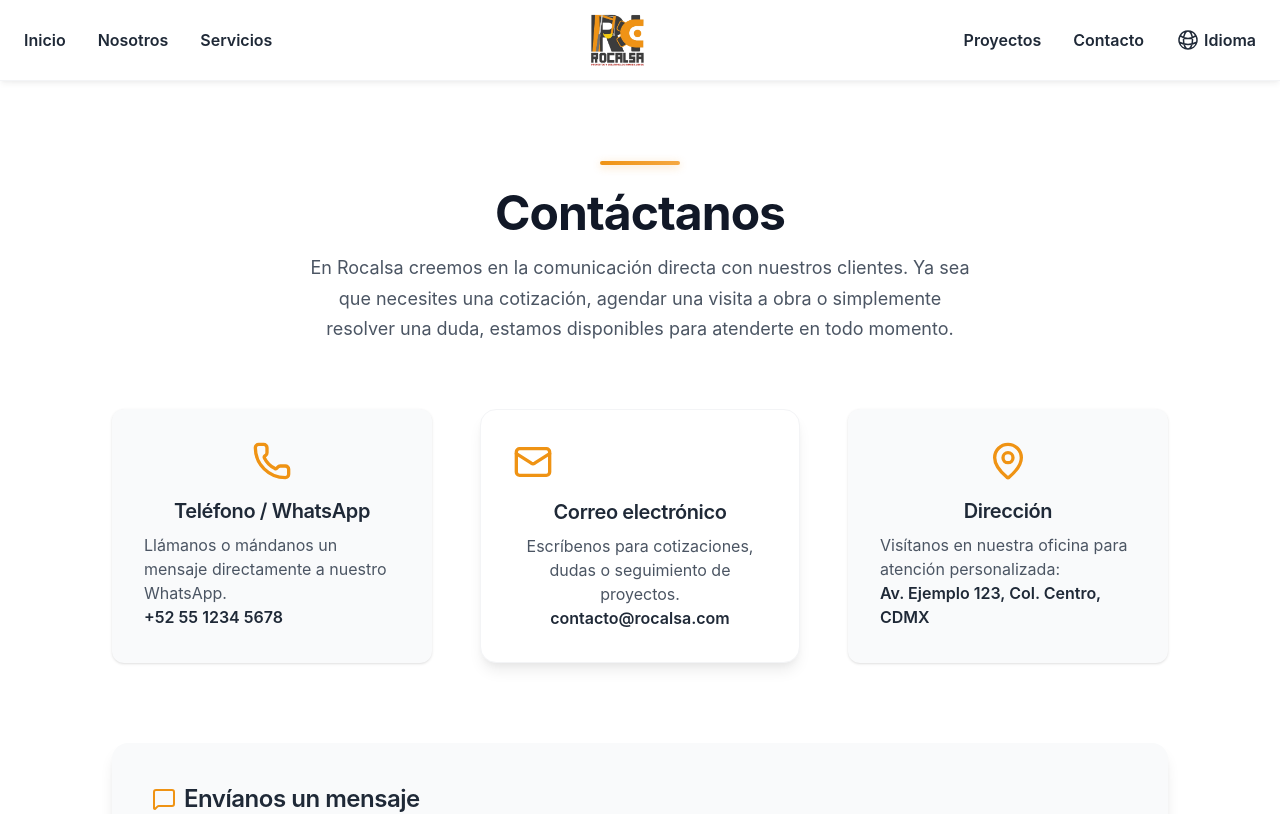
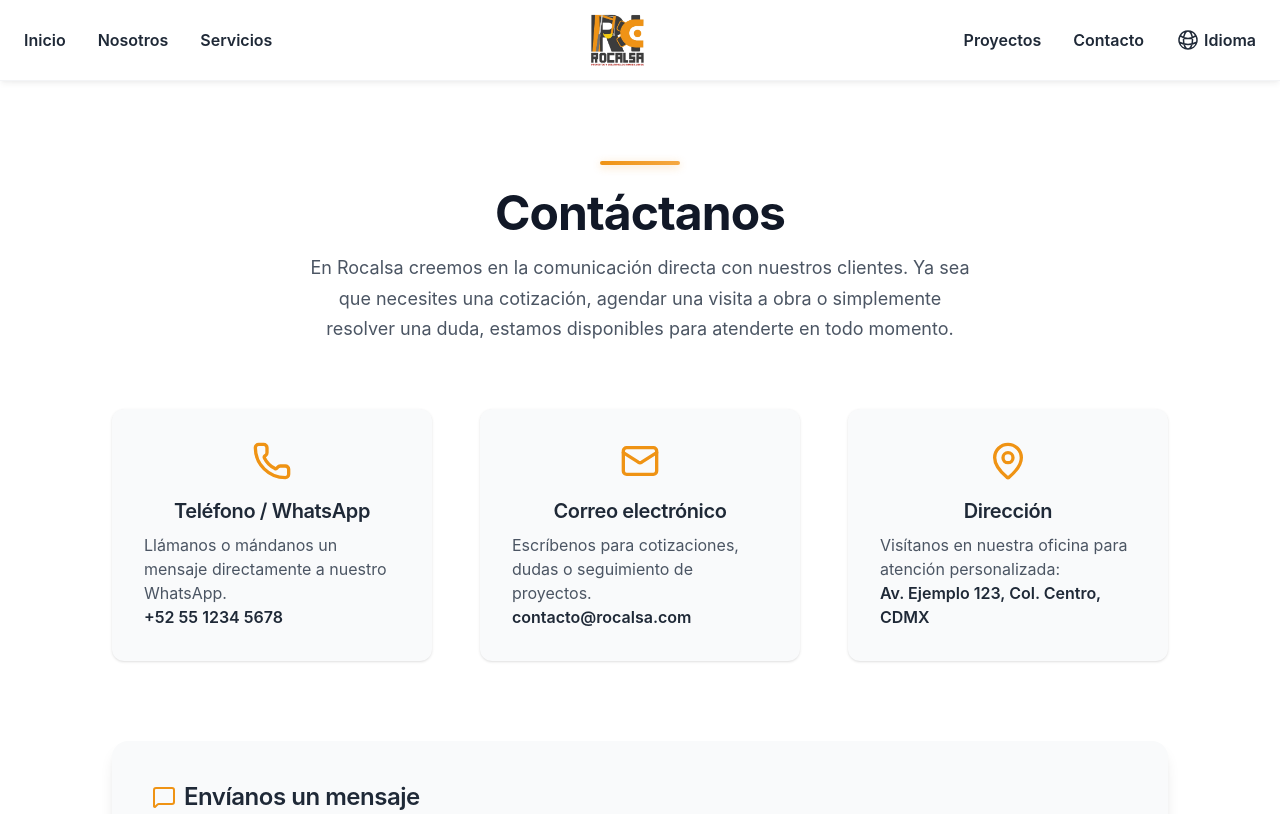
Before and after one commit to AlanGPrado/rodcalsa, a React (Vite) app: page /contacto in a window 1280 px wide. Shown: the top 814 px of the page. Built offline with nearby package versions, Linux system fonts and the light colour scheme.

Commit message:
style: update contact card styling on the Contact page

```diff
--- a/src/presentation/pages/Contact.tsx
+++ b/src/presentation/pages/Contact.tsx
@@ -64,7 +64,7 @@ export default function Contact() {
                             whileInView={{ opacity: 1, y: 0 }}
                             transition={{ duration: 0.6, delay: 0.2 }}
                             viewport={{ once: true, amount: 0.3 }}
-                            className="group bg-white p-8 rounded-2xl shadow-medium hover:shadow-strong transition-all duration-300 text-center border border-gray-100 hover:border-orange-200 hover-lift"
+                            className="bg-gray-50 rounded-xl shadow p-8 hover:shadow-md transition flex flex-col items-center"
                         >
                             <Mail className="w-10 h-10 text-[#EF9314] mb-4" />
                             <h3 className="text-xl font-semibold mb-2 text-gray-800">
```
